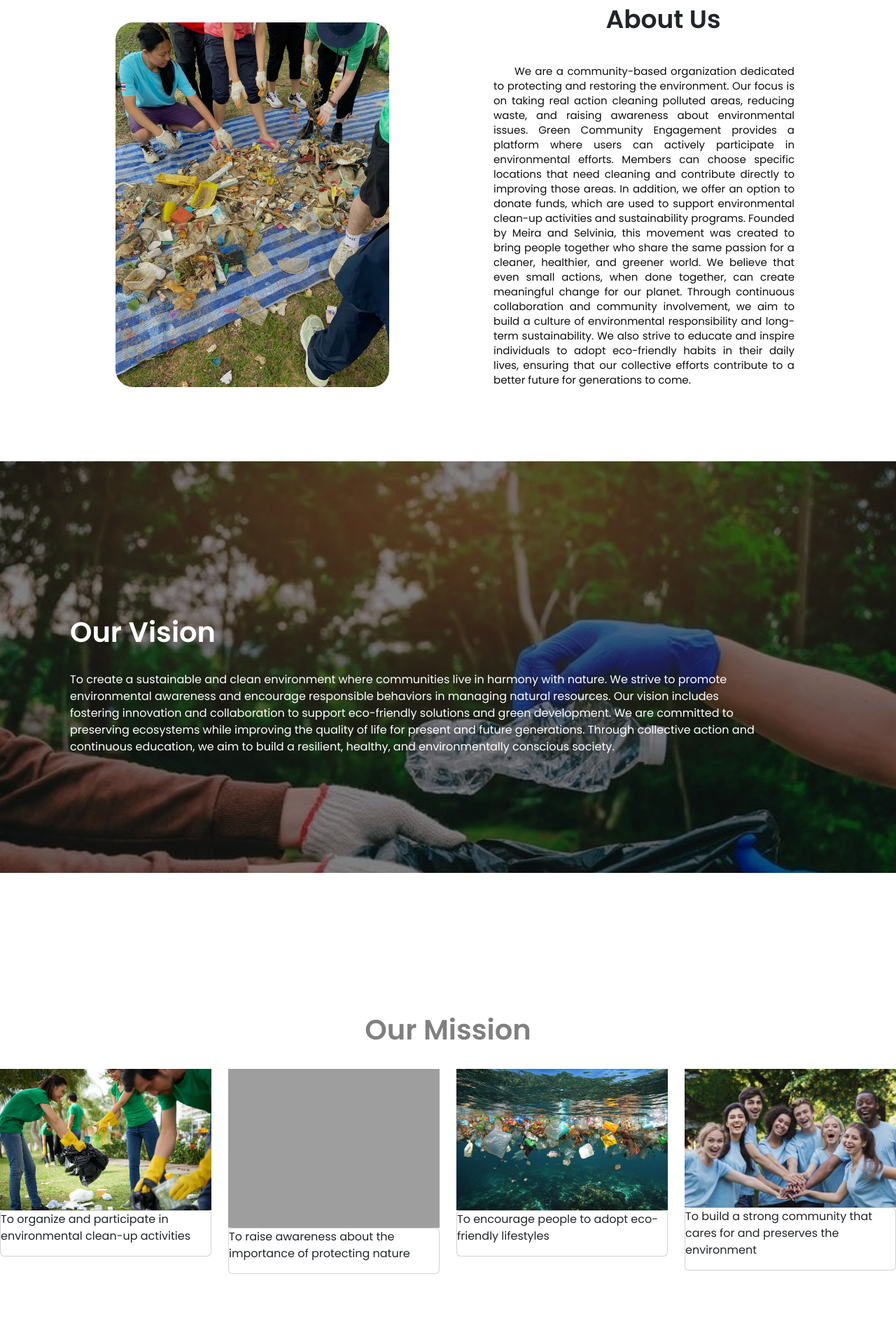
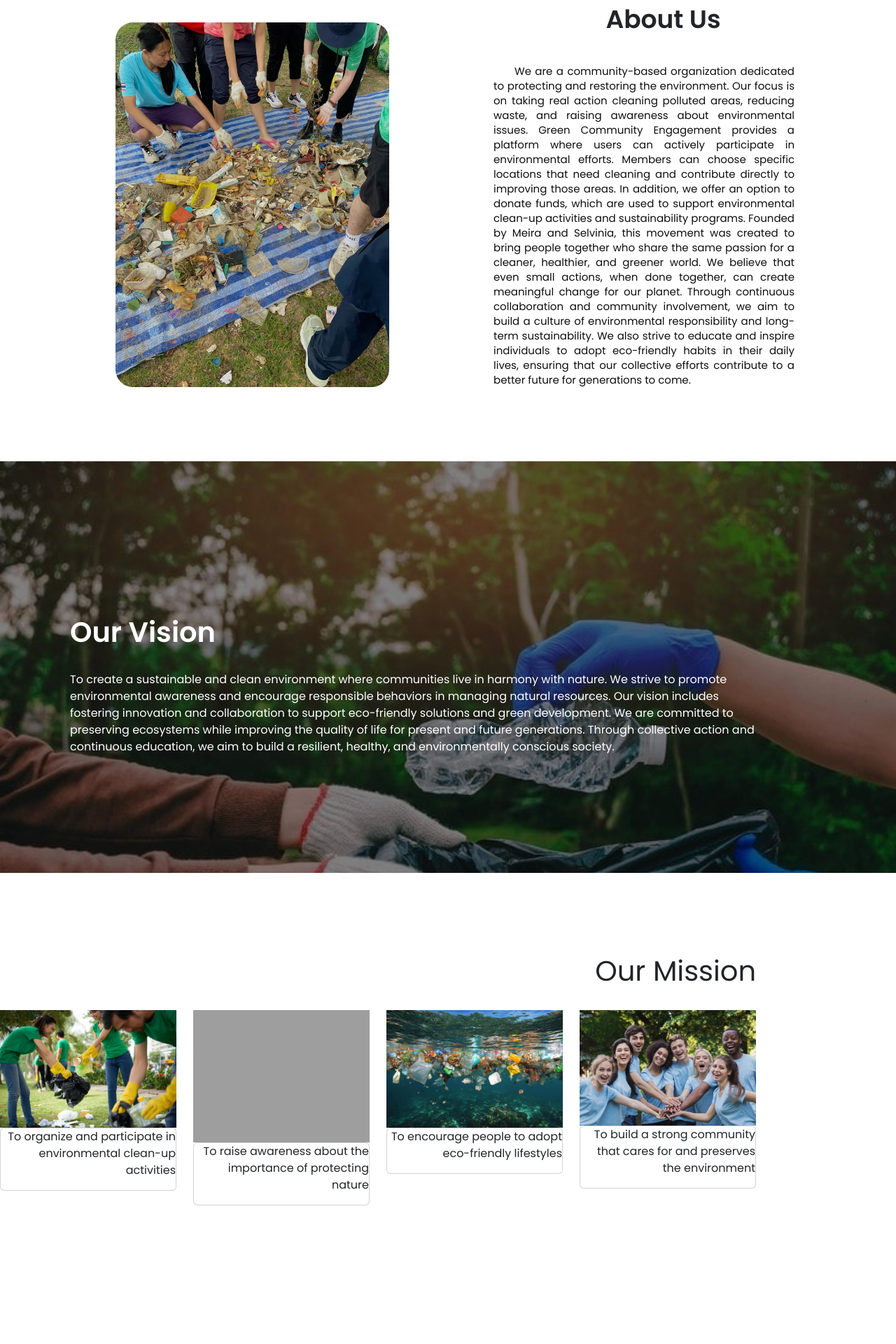
Before and after one commit to Vinia-02/proyek_akhir_p.pwd, a PHP site: page /home.php in a window 1280 px wide. Shown: the part 874-2794 px from the top of the page at 70% size. After the commit the page ends 2596 px from the top, so only its background shows below. Run offline with PHP 8.4, Linux system fonts and the light colour scheme; grey boxes are pictures that could not be loaded.

Commit message:
update 24

```diff
--- a/config/session.php
+++ b/config/session.php
@@ -2,7 +2,6 @@
 session_start();
 require_once __DIR__ . '/connect.php';
 
-// Auto-login jika ada cookie remember me
 if (!isset($_SESSION['nama_pengguna']) && isset($_COOKIE['remember_email']) && isset($_COOKIE['remember_token'])) {
     $email = $_COOKIE['remember_email'];
     $token = $_COOKIE['remember_token'];
--- a/includes/kontributor_functions.php
+++ b/includes/kontributor_functions.php
@@ -31,7 +31,7 @@ function get_kontributor($id_kontributor){
 function update_kontributor($id_kontributor, $nama_kontributor, $tgl_lahir, $email_kontributor, $telp_kontributor, $location) {
     global $koneksi;
 
-    $stmt = $koneksi->prepare("UPDATE kontributor SET nama_kontributor=?, tgl_lahir=?, email_kontributor=?, telp_kontributor=?, location=? WHERE kontributor_id=?");
+    $stmt = $koneksi->prepare("UPDATE kontributor SET nama_kontributor=?, tgl_lahir=?, email_kontributor=?, telp_kontributor=?, location=? WHERE id_kontributor=?");
     $stmt->bind_param("sisesi", $nama_kontributor, $tgl_lahir, $email_kontributor, $telp_kontributor, $location, $id_kontributor);
     return $stmt->execute();
 }
--- a/konfirm.php
+++ b/konfirm.php
@@ -1,5 +1,6 @@
 <?php
 session_start();
+require_once 'config/locations.php';
 
 $kontributor = $_SESSION['kontributor_data'] ?? null;
 if (!$kontributor) {
@@ -30,7 +31,7 @@ unset($_SESSION['success']);
         <p><strong>Tanggal Lahir:</strong> <?php echo htmlspecialchars($kontributor['tgl_lahir']); ?></p>
         <p><strong>Email:</strong> <?php echo htmlspecialchars($kontributor['email']); ?></p>
         <p><strong>No. Telepon:</strong> <?php echo htmlspecialchars($kontributor['telp']); ?></p>
-        <p><strong>Lokasi:</strong> <?php echo htmlspecialchars($kontributor['lokasi']); ?></p>
+        <p><strong>Lokasi:</strong> <?php echo htmlspecialchars(get_location_name($kontributor['lokasi'])); ?></p>
 
         <a href="home.php">Kembali ke Home</a>
     </div>
--- a/style.css
+++ b/style.css
@@ -194,7 +194,6 @@ nav img{
     background: rgba(77, 128, 80, 0.8);
 }
 
-/* responsive */
 
 @media (max-width: 800px){
     .navbar{
@@ -231,7 +230,6 @@ nav img{
     }
 }
 
-/* ---about us--- */
 .all{
     background-color: rgb(255, 255, 255);
 }
@@ -293,17 +291,12 @@ nav img{
     margin-left: 100px;
 }
 .misi{
-    text-align: left;
+    text-align: right;
     padding-top: 100px;
-    margin: 100px auto;
-}
-.misi h1{
-    text-align: center;
-    color: grey;
-    font-weight: 600;
+    margin-right: 200px;
+    justify-content: space-between;
 }
 
-/* join us */
 .loginpage{
     width: 100%;
     background-image: linear-gradient(rgba(4,9,30,0.7),rgba(4,9,30,0.7)), url(assets/oke.jpg);
@@ -347,7 +340,6 @@ nav img{
     background-color: rgb(228, 252, 238);
 }
 
-/* donation */
 .back-button {
     display: inline-flex;
     align-items: center;
@@ -386,7 +378,6 @@ nav img{
     margin: 0;
 }
 
-/* login session */
 .akun{
     background-color: white;
 }
@@ -473,7 +464,6 @@ nav img{
     border: 1px solid rgb(245, 248, 245);
 }
 
-/* register */
 .re{
     background-color: white;
 }
@@ -563,3 +553,6 @@ h6{
     text-align: center;
     margin-bottom: 20px;
 }
+.confirmation-page{
+
+}
```
Also changed, not shown: includes/donation_functions.php (+46 -0 lines), config/locations.php (indentation only).
